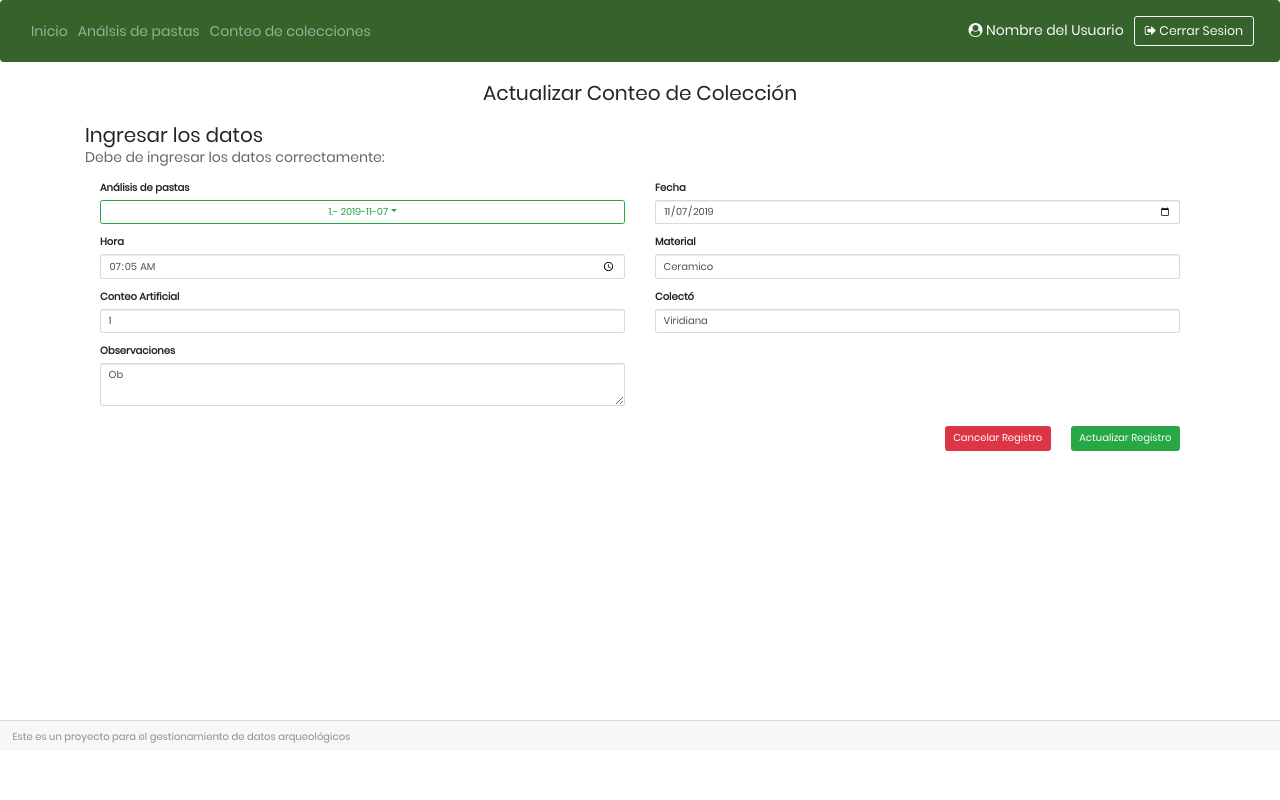
After one commit to dannyhvalenz/Sistema-Arqueologico, a PHP site: page /actualizar-conteo.php?idConteo=1 in a window 1280 px wide. The commit adds this page. Run offline with PHP 8.4, Linux system fonts and the light colour scheme; data comes from the database, SQL or seed files in the repository.

Commit message:
Actualizar conteo listo

```diff
--- /dev/null
+++ b/Paginas/Conteo/actualizar-conteo.php
@@ -0,0 +1,215 @@
+<?php
+   require ('../../operaciones/conexion/conexion.php');
+   $idConteo = $_GET['idConteo'];
+
+   $sql = "SELECT * FROM conteocolecciones WHERE idConteo='$idConteo'";
+
+   $resultado = mysqli_query($conexion, $sql);
+   $row = mysqli_fetch_array($resultado)
+?>
+
+<!DOCTYPE html>
+<html lang="es">
+
+<head>
+    <!-- Theme Made By www.w3schools.com - No Copyright -->
+    <title>Nuevo registro</title>
+    <meta charset="utf-8">
+    <meta name="viewport" content="width=device-width, initial-scale=1">
+
+    <!--ICONO-->
+    <link rel="icon" type="image/png" href="../../icons/favicon.ico" />
+
+    <!--STYLESHEET-->
+    <link rel="stylesheet" href="https://maxcdn.bootstrapcdn.com/bootstrap/3.4.1/css/bootstrap.min.css">
+    <link rel='stylesheet' href='https://cdnjs.cloudflare.com/ajax/libs/twitter-bootstrap/4.1.3/css/bootstrap.min.css'>
+    <link rel="stylesheet" type="text/css" href="../../other/bootstrap/css/bootstrap.min.css">
+    <link rel="stylesheet" type="text/css" href="../../fonts/font-awesome-4.7.0/css/font-awesome.min.css">
+
+    <link rel="stylesheet" type="text/css" href="../../css/main.css">
+    <link rel="stylesheet" type="text/css" href="../../css/hierarchy-select.min.css">
+
+    <style>
+    .col-6 {
+        padding-top: 10px;
+    }
+
+    </style>
+</head>
+
+<body>
+    <!--VERIFICA QUE ESTE LA SESION ACTIVA-->
+    <?php
+        /*
+        session_start();
+
+        if(isset($_SESSION['usuario'])){
+        }else{
+            header("Location:login.php");
+        }*/
+    ?>
+    <nav class="navbar navbar-expand-lg navbar-dark" style="background: #36622C">
+        <button class="navbar-toggler" type="button" data-toggle="collapse" data-target="#navbarTogglerDemo01"
+            aria-controls="navbarTogglerDemo01" aria-expanded="false" aria-label="Toggle navigation">
+            <span class="navbar-toggler-icon"></span>
+        </button>
+        <div class="collapse navbar-collapse" id="navbarTogglerDemo01">
+            <ul class="navbar-nav mr-auto mt-2 mt-lg-0">
+                <li class="nav-item">
+                    <a class="nav-link" href="#">Inicio</a>
+                </li>
+                <li class="nav-item">
+                    <a class="nav-link" href="../Pastas/analisis-Pastas.php">Análsis de pastas</a>
+                </li>
+                <li class="nav-item">
+                    <a class="nav-link" href="conteo-Colecciones.php">Conteo de colecciones</a>
+                </li>
+            </ul>
+            <form class="form-inline my-2 my-lg-0">
+                <li class="nav-item">
+                    <a class="nav-link text-light">
+                        <i class="fa fa-user-circle" aria-hidden="true"></i>
+                        Nombre del Usuario
+                    </a>
+                </li>
+                <a class="btn btn-outline-light btn-lg" href="../../operaciones/Sesion/cerrarSesion.php">
+                    <i class="fa fa-sign-out" onclick="cerrarSesion()" aria-hidden="true"></i>
+                    Cerrar Sesion
+                </a>
+            </form>
+        </div>
+    </nav>
+    <div class="container-fluid text-center" style="margin-bottom:20px">
+        <h2>Actualizar Conteo de Colección</h2>
+    </div>
+    <div class="container" style="min-height:72vh">
+        <h2>Ingresar los datos</h2>
+        <p>Debe de ingresar los datos correctamente:</p>
+        <form class="form-horizontal validate-form" action="../../operaciones/Conteo/actualizarConteo.php" method="POST"
+            enctype="multipart/form-data" autocomplete="off">
+
+            <div class="container">
+                <div class="row">
+                    <div class="col-6">
+                        <label>Análisis de pastas</label>
+                        <div class="dropdown hierarchy-select" id="combo">
+                            <button type="button" class="btn btn-outline-success btn-md dropdown-toggle col" id="example-two-button"
+                                data-toggle="dropdown" aria-haspopup="true" aria-expanded="false"><?php echo $row["IdAnalisisPastas"].".- ".$row["Fecha"]?></button>
+                            <div class="dropdown-menu col" aria-labelledby="example-two-button">
+                                <div class="hs-searchbox">
+                                    <input type="text" class="form-control" autocomplete="off">
+                                </div>
+                                <div class="hs-menu-inner" id="comboAnalisisPastas" >
+
+                                </div>
+                            </div>
+                            <input class="d-none" name="IdAnalisisPastas" readonly="readonly" aria-hidden="true"
+                                type="text" value="<?php echo $row["IdAnalisisPastas"]?>"/>
+                        </div>
+
+                    </div>
+                    <div class="col-6">
+                        <label>Fecha</label>
+                        <input class="form-control" id="Fecha" type="date" name="Fecha" value="<?php echo $row['Fecha']?>">
+                    </div>
+
+                    <div class="col-6">
+                        <label>Hora</label>
+                        <input class="form-control" id="Hora" type="time" maxlength="20" minlength="0"
+                            placeholder="Hora" name="Hora" value="<?php echo date("H:i", strtotime($row['Hora'])) ?>">
+                    </div>
+
+                    <div class="col-6 validate-input" data-validate="Ingresa el material">
+                        <label>Material</label>
+                        <input class="form-control" id="Material" type="text" maxlength="20" minlength="0"
+                            placeholder="Material" name="Material" value="<?php echo $row['Material']?>">
+                    </div>
+                    <div class="col-6">
+                        <label>Conteo Artificial</label>
+                        <input class="form-control" id="ConteoArti" type="number" pattern="{0-9}" min="0"
+                            max="999999999999" maxlength="12" minlength="0" placeholder="Conteo Artificial"
+                            name="ConteoArti"  value="<?php echo $row['ConteoArti']?>">
+                    </div>
+
+                    <div class="col-6">
+                        <label>Colectó</label>
+                        <input class="form-control" id="Colecto" type="text" maxlength="30" minlength="0"
+                            placeholder="Colectó" name="Colecto"  value="<?php echo $row['Colecto']?>">
+                    </div>
+
+                    <div class="col-6">
+                        <label for="comment">Observaciones</label>
+                        <textarea class="form-control" rows="2" id="comment" maxlength="500" minlength="0"
+                            placeholder="Observaciones" name="Observaciones" id="Observaciones" style="font-size: 10pt;"
+                            ><?php echo $row['ObservaConteo']?></textarea>
+                    </div>
+                    <div class="col-6">
+                        <input name="idConteo"  value="<?php echo $row['idConteo']?>" hidden>
+                    </div>
+                </div>
+            </div>
+            <div class="col d-flex flex-row-reverse" style="margin-top:20px">
+                <input type="submit" class="btn btn-success" value="Actualizar Registro">
+                <a href="conteo-Colecciones.php" type="submit" class="btn btn-danger" style="margin-right:20px">Cancelar
+                    Registro</a>
+            </div>
+        </form>
+
+    </div>
+
+    <footer class="card-footer text-muted absolute-bottom" style="margin-top:20px">
+        Este es un proyecto para el gestionamiento de datos arqueológicos
+    </footer>
+
+    <script src="../../js/main.js"></script>
+    <!-- jQuery -->
+    <script src="../../other/jquery/jquery-3.3.1.min.js"></script>
+    <script src="../../other/jquery/jquery-3.4.1.min.js"></script>
+    <!-- Popper Js -->
+    <script src="../../other/popper/popper.min.js"></script>
+    <!-- Bootstrap JS -->
+    <script src="../../other/bootstrap/js/bootstrap-4.3.1.min.js"></script>
+    <!-- Hierarchy Select Js -->
+    <script src="../../js/hierarchy-select.min.js"></script>
+
+    <!--SCRIPT PARA QUE EL TEXT AREA SE EXPANDA CONFORME SE LLENE-->
+    <script>
+    $('textarea').each(function() {
+        this.setAttribute('style', 'height:' + (this.scrollHeight) + 'px;overflow-y:hidden;');
+    }).on('input', function() {
+        this.style.height = 'auto';
+        this.style.height = (this.scrollHeight) + 'px';
+    });
+    </script>
+
+    <script>
+    $(document).ready(function() {
+        $('#combo').hierarchySelect({
+            hierarchy: false,
+            width: 'auto'
+        });
+    });
+    </script>
+
+    <script>
+    $(document).ready(function() {
+
+        load_data();
+
+        function load_data(query) {
+            $.ajax({
+                url: "comboAnalisis.php",
+                method: "POST",
+                data: {
+                    query: query
+                },
+                success: function(data) {
+                    $('#comboAnalisisPastas').html(data);
+                }
+            });
+        }
+    });
+    </script>
+</body>
+
+</html>
--- a/Paginas/Conteo/buscar-conteo.php
+++ b/Paginas/Conteo/buscar-conteo.php
@@ -48,7 +48,7 @@ if(mysqli_num_rows($result) > 0)
     <td>'.$row["Hora"].'</td>
     <td>'.$row["IdAnalisisPastas"].'</td>
     <td>'.$row["ObservaConteo"].'</td>
-    <td><a href="../../operaciones/Conteo/editarConteo.php?idConteo='.$row["idConteo"].'"
+    <td><a href="actualizar-conteo.php?idConteo='.$row["idConteo"].'"
         class="btn btn-warning glyphicon glyphicon-pencil" data-toggle="modal" id="editar"></a>
     </td>
     <td><a href="../../operaciones/Conteo/eliminarConteo.php?idConteo='.$row["idConteo"].'"
--- a/Paginas/Conteo/comboAnalisis.php
+++ b/Paginas/Conteo/comboAnalisis.php
@@ -25,7 +25,7 @@ if(mysqli_num_rows($result) > 0)
  while($row = mysqli_fetch_array($result))
  {
   $output .= '
-  <a class="dropdown-item" data-value='.$row["IdAnalisisPastas"].'>'.$row["IdAnalisisPastas"]." .- ".$row["Fecha"].'</a>';
+  <a class="dropdown-item" data-value='.$row["IdAnalisisPastas"].'>'.$row["IdAnalisisPastas"].".- ".$row["Fecha"].'</a>';
  }
  echo $output;
 }
```
Also changed, not shown: operaciones/Conteo/actualizarConteo.php (added, +28 -0 lines).
